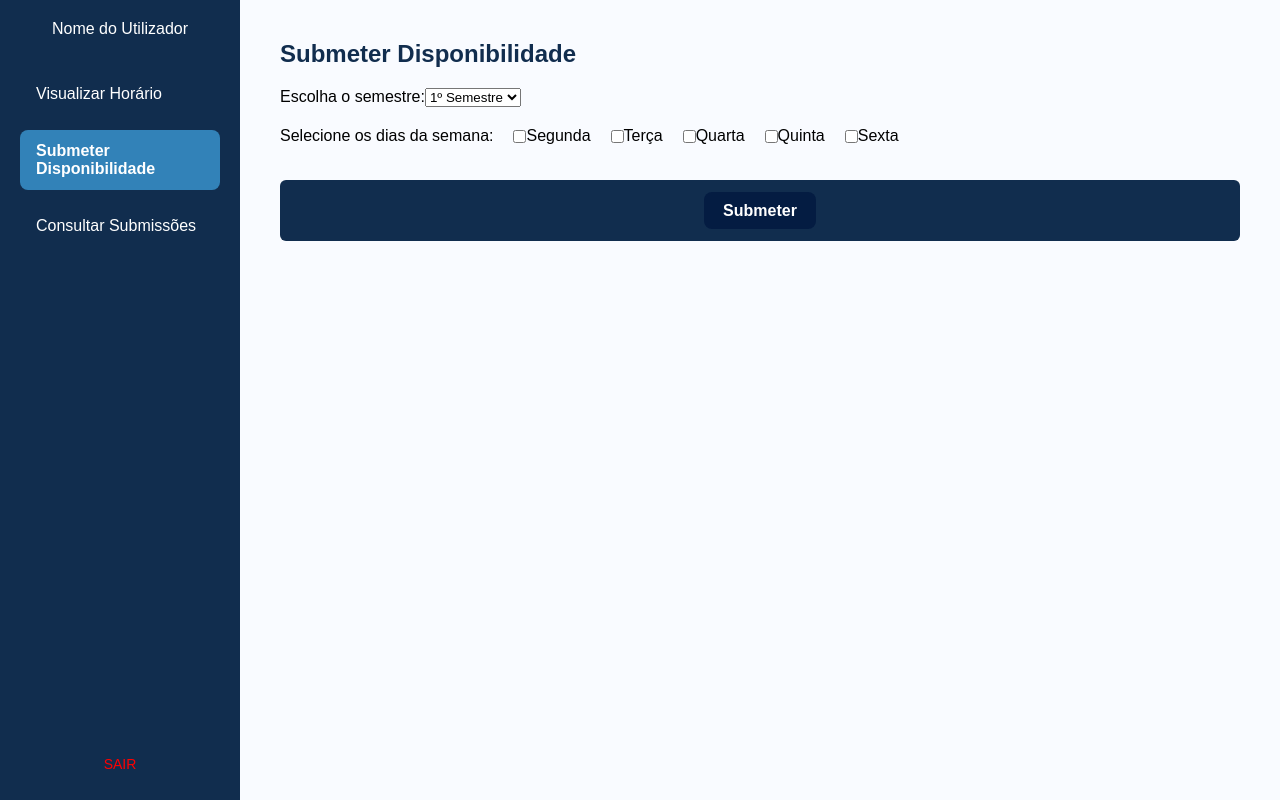
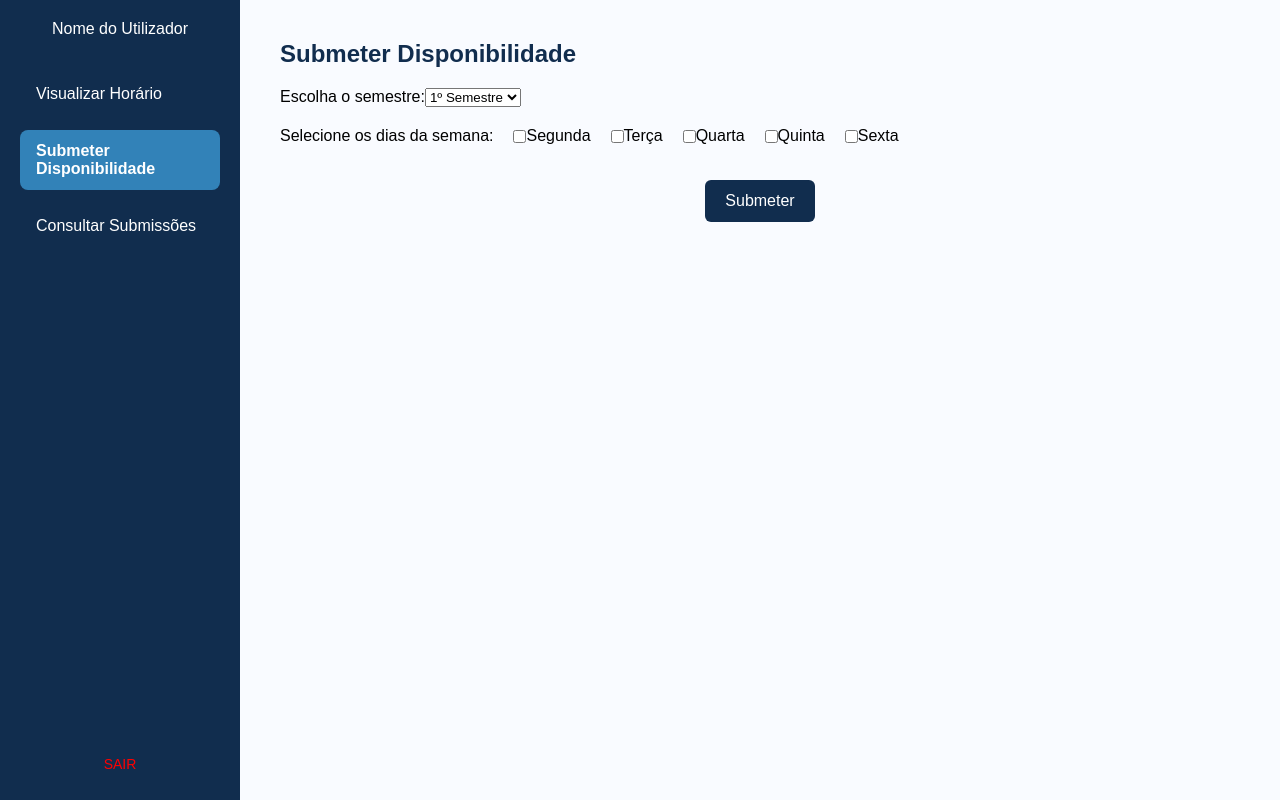
Before and after one commit to brunot37/p017, a React (Vite) app in the folder P017/frontend/: page /DocenteSubmeter in a window 1280 px wide. Built offline with nearby package versions, Linux system fonts and the light colour scheme.

Commit message:
Update Frontend

```diff
--- a/P017/frontend/src/views/DocenteSubmeter.css
+++ b/P017/frontend/src/views/DocenteSubmeter.css
@@ -135,6 +135,9 @@ html, body {
   display: flex;
   justify-content: center;
   margin-top: 30px;
+}
+
+.semana-atual-btn {
   background-color: #112D4E;
   color: white;
   border: none;
```
